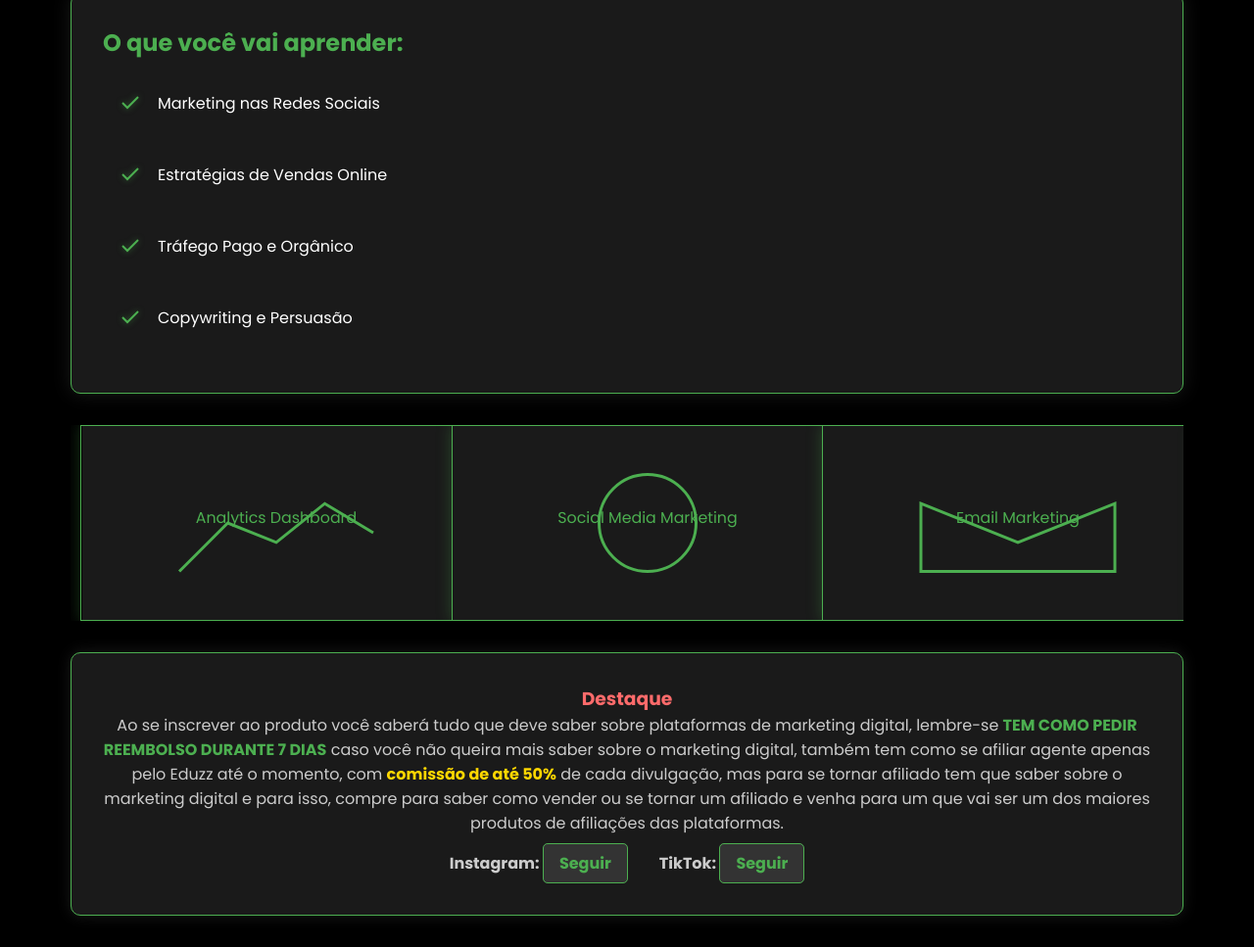
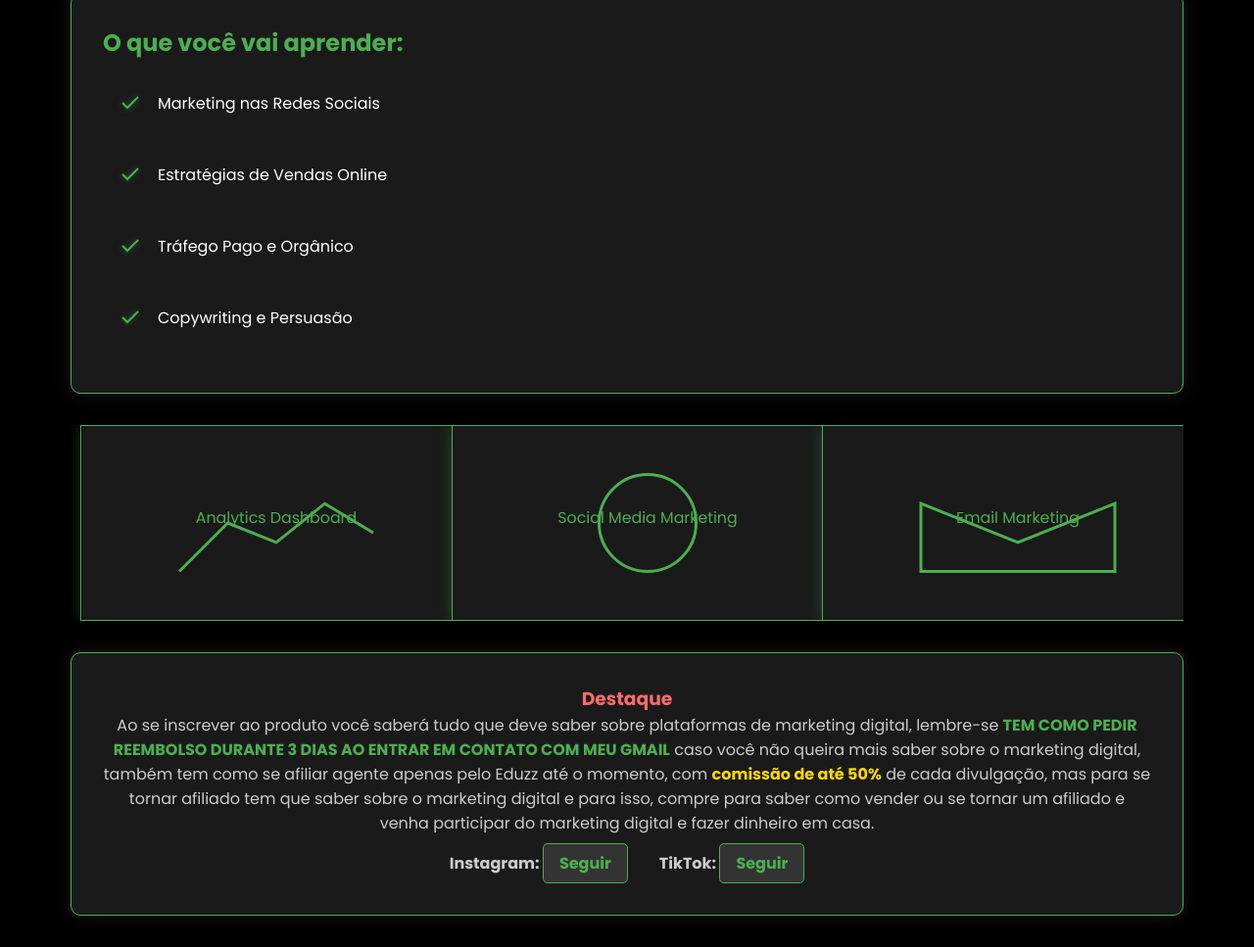
Before and after one commit to htezin-digital/Loja-Digital-HTT, a plain HTML site: page index.html in a window 1280 px wide. Shown: the part 1335-2302 px from the top of the page at 98% size. Drawn offline with Linux system fonts and the light colour scheme.

Commit message:
Curso de Marketing digital || Atualização

```diff
--- a/index.html
+++ b/index.html
@@ -571,7 +571,7 @@ body {
 
         <div class="support-card">
             <h3>Destaque</h3>
-            <p>Ao se inscrever ao produto você saberá tudo que deve saber sobre plataformas de marketing digital, lembre-se <span class="highlight-green">TEM COMO PEDIR REEMBOLSO DURANTE 7 DIAS</span> caso você não queira mais saber sobre o marketing digital, também tem como se afiliar agente apenas pelo Eduzz até o momento, com <span class="highlight">comissão de até 50%</span> de cada divulgação, mas para se tornar afiliado tem que saber sobre o marketing digital e para isso, compre para saber como vender ou se tornar um afiliado e venha para um que vai ser um dos maiores produtos de afiliações das plataformas.</p>
+            <p>Ao se inscrever ao produto você saberá tudo que deve saber sobre plataformas de marketing digital, lembre-se <span class="highlight-green">TEM COMO PEDIR REEMBOLSO DURANTE 3 DIAS AO ENTRAR EM CONTATO COM MEU GMAIL</span> caso você não queira mais saber sobre o marketing digital, também tem como se afiliar agente apenas pelo Eduzz até o momento, com <span class="highlight">comissão de até 50%</span> de cada divulgação, mas para se tornar afiliado tem que saber sobre o marketing digital e para isso, compre para saber como vender ou se tornar um afiliado e venha participar do marketing digital e fazer dinheiro em casa.</p>
             <div class="social-links">
                 <p class="social-text">Instagram: <a href="https://www.instagram.com/x_hterzin_/profilecard/?igsh=cjgwMXgwazJ3c3Q4" class="social-btn">Seguir</a></p>
                 <p class="social-text">TikTok: <a href="https://www.tiktok.com/@mini_rico?_t=8qydxDjzvRF&_r=1" class="social-btn">Seguir</a></p>
```
